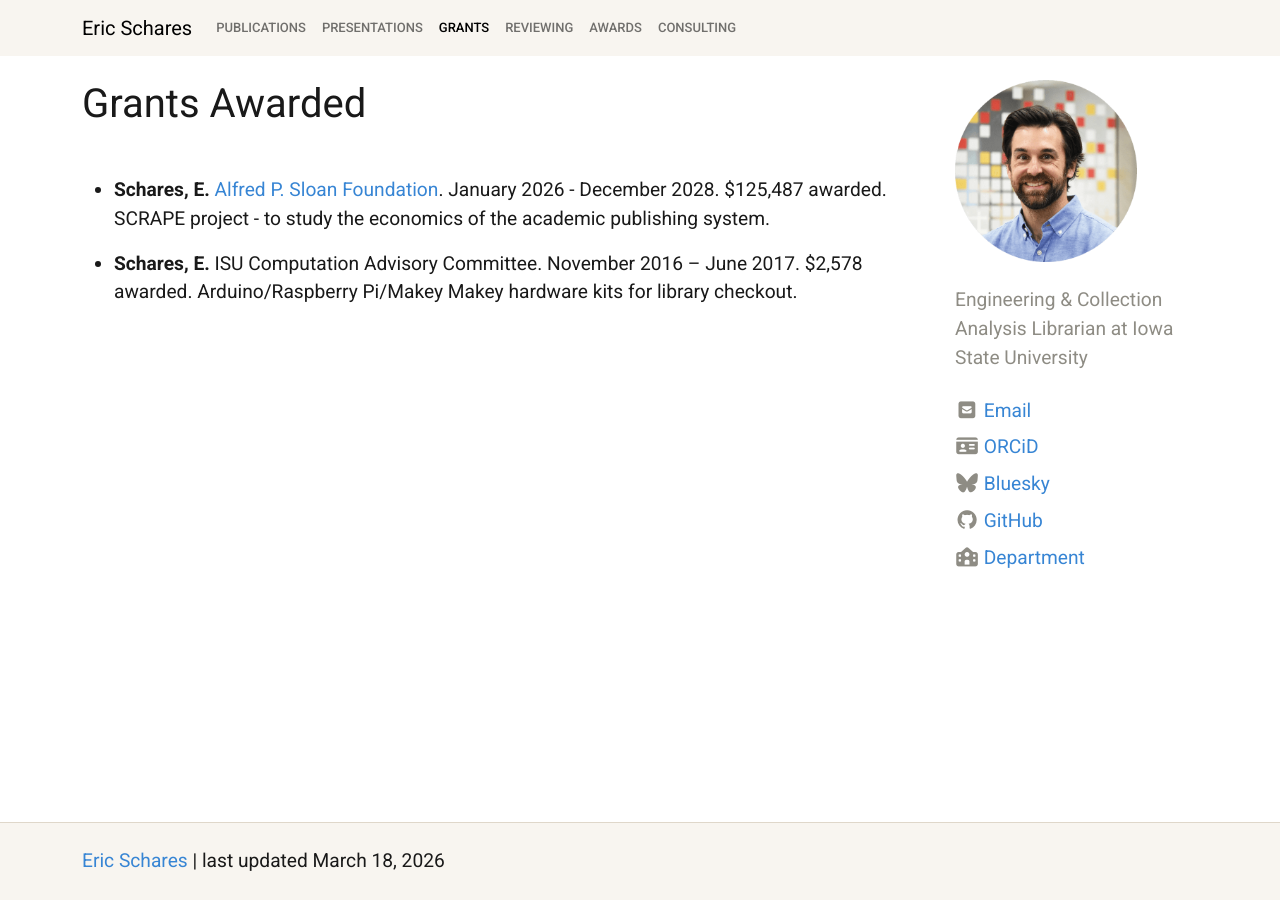
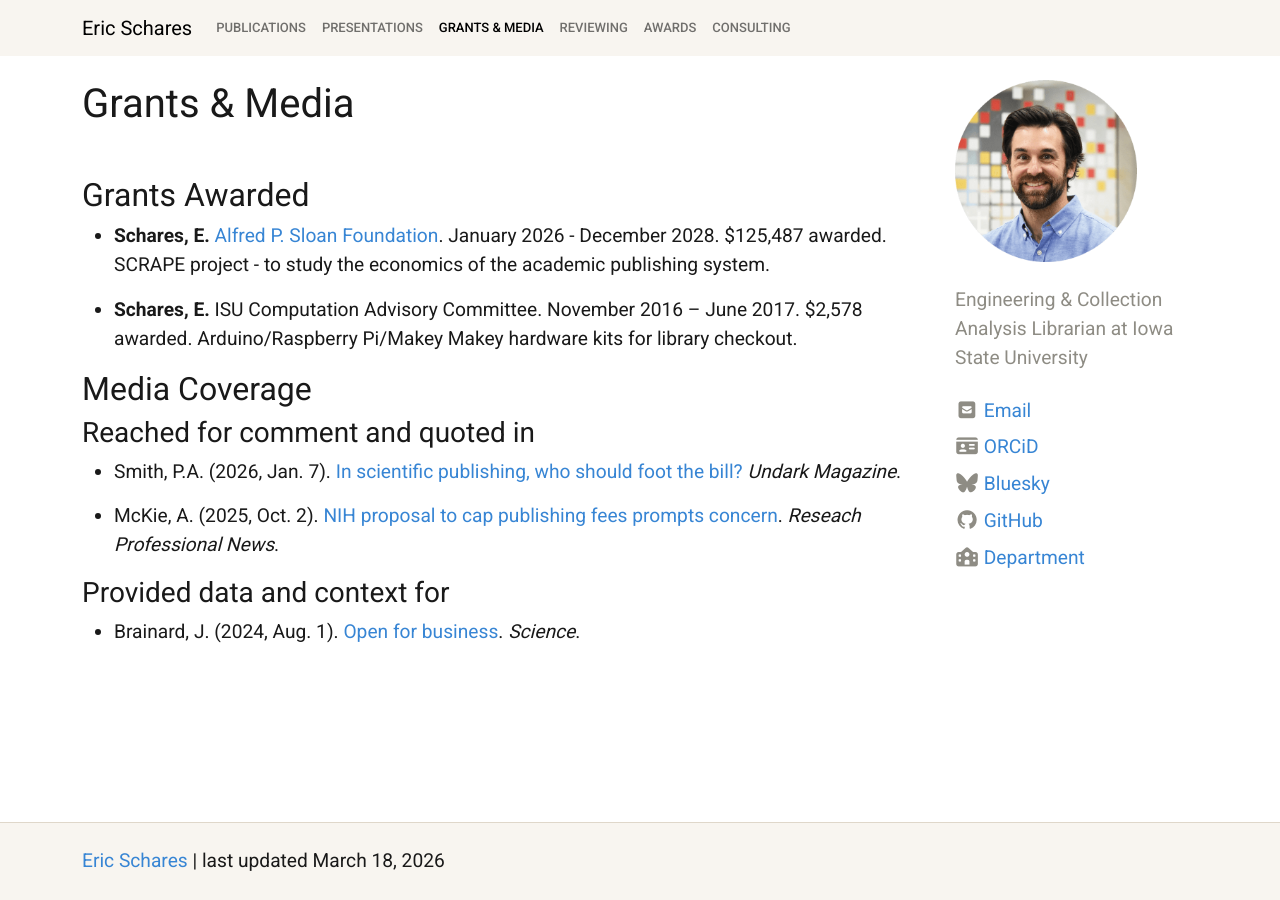
Before and after one commit to eschares/eschares.github.io, a Jekyll site: the page built from pages/grants.md, in a window 1280 px wide. Built offline with Jekyll 4.4.1, drawn with Linux system fonts in a browser that asks for light colours; nearby versions of some CDN libraries.

Commit message:
Add media comments

```diff
--- a/pages/grants.md
+++ b/pages/grants.md
@@ -1,9 +1,23 @@
 ---
-title: Grants Awarded
-nav: Grants
+title: Grants & Media
+nav: Grants & Media
 nav_order: 3
 ---
+
+## Grants Awarded
 
 - **Schares, E.** [Alfred P. Sloan Foundation](https://sloan.org/grant-detail/g-2025-79263). January 2026 - December 2028. $125,487 awarded. SCRAPE project - to study the economics of the academic publishing system.
 
 - **Schares, E.** ISU Computation Advisory Committee.  November 2016 – June 2017.  $2,578 awarded. Arduino/Raspberry Pi/Makey Makey hardware kits for library checkout.
+
+## Media Coverage
+
+### Reached for comment and quoted in
+
+- Smith, P.A. (2026, Jan. 7). [In scientific publishing, who should foot the bill?](https://undark.org/2026/01/07/apc-science-publishing/) _Undark Magazine_.
+
+- McKie, A. (2025, Oct. 2). [NIH proposal to cap publishing fees prompts concern](https://www.researchprofessionalnews.com/rr-news-usa-federal-agencies-2025-10-nih-proposal-to-cap-publishing-fees-prompts-concern/). _Reseach Professional News_.
+
+### Provided data and context for
+
+- Brainard, J. (2024, Aug. 1). [Open for business](https://www.science.org/content/article/pay-publish-model-open-access-pricing-scientists). _Science_.
```
